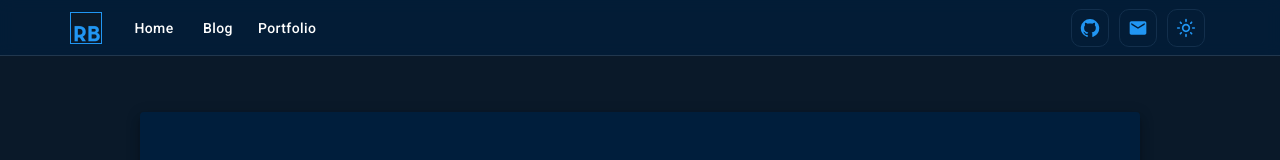
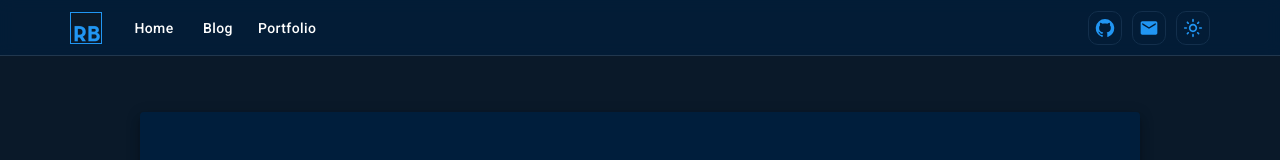
Before and after one commit to RyanBeGell/portfolio-site, a Next.js app: page /blog/posts/onions in a window 1280 px wide. Shown: the top 160 px of the page. Built offline with nearby package versions, Linux system fonts and the light colour scheme; a web font is replaced by a local one.

Commit message:
icon size tweak

```diff
--- a/src/components/blog/AppBar/StyledIconButton/StyledIconButton.tsx
+++ b/src/components/blog/AppBar/StyledIconButton/StyledIconButton.tsx
@@ -16,10 +16,12 @@ export default function StyledIconButton(props: Props) {
             color="primary"
             onClick={props.onClick}
             sx={{
+              height:'34px',
+              width:'34px',
               borderRadius: '10px',
               border: '1px solid',
               borderColor: 'background.paperDivider',
-              mx: '5px',
+              ml: '10px',
               '&:hover': {
                 borderColor: 'primary.main',
               },
```
